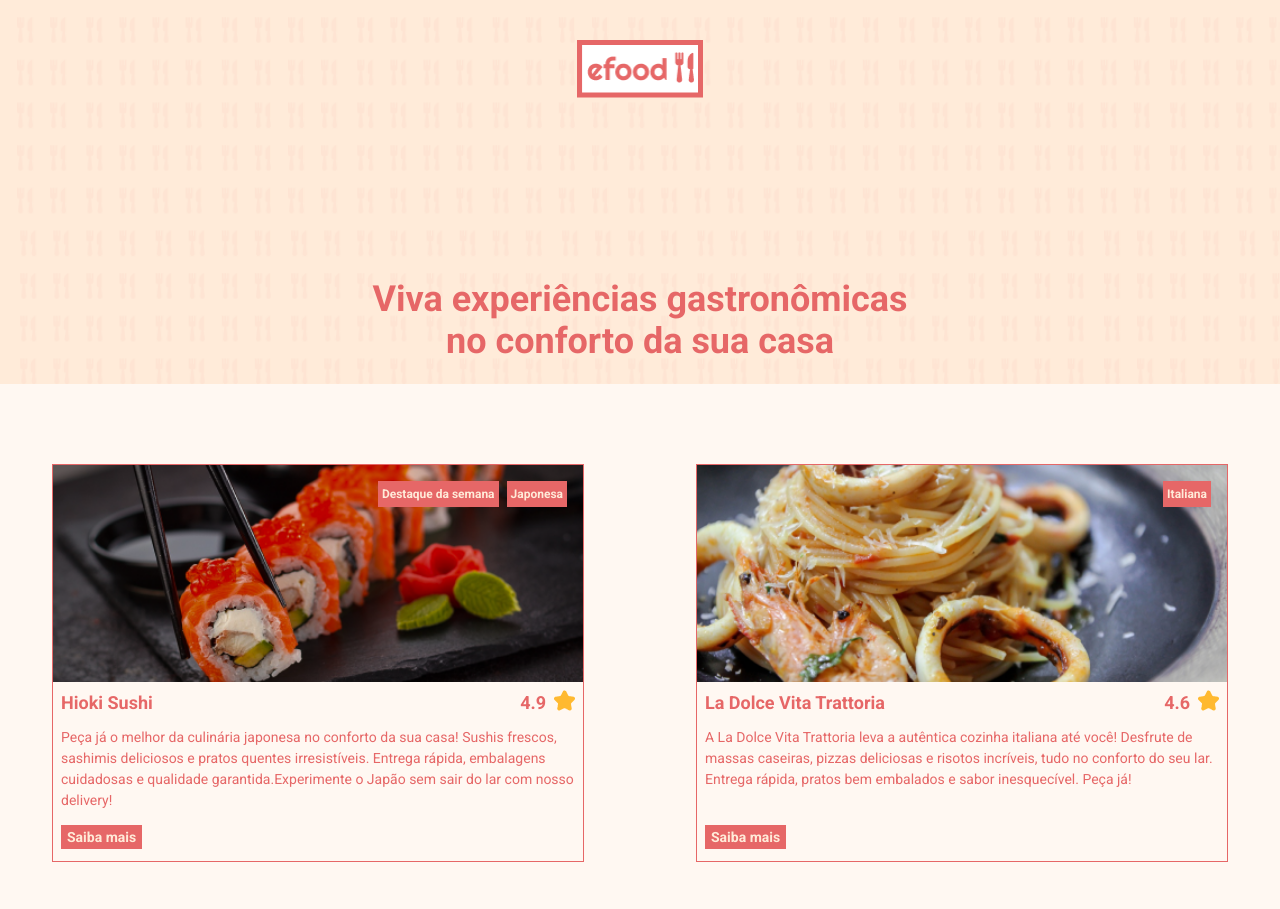
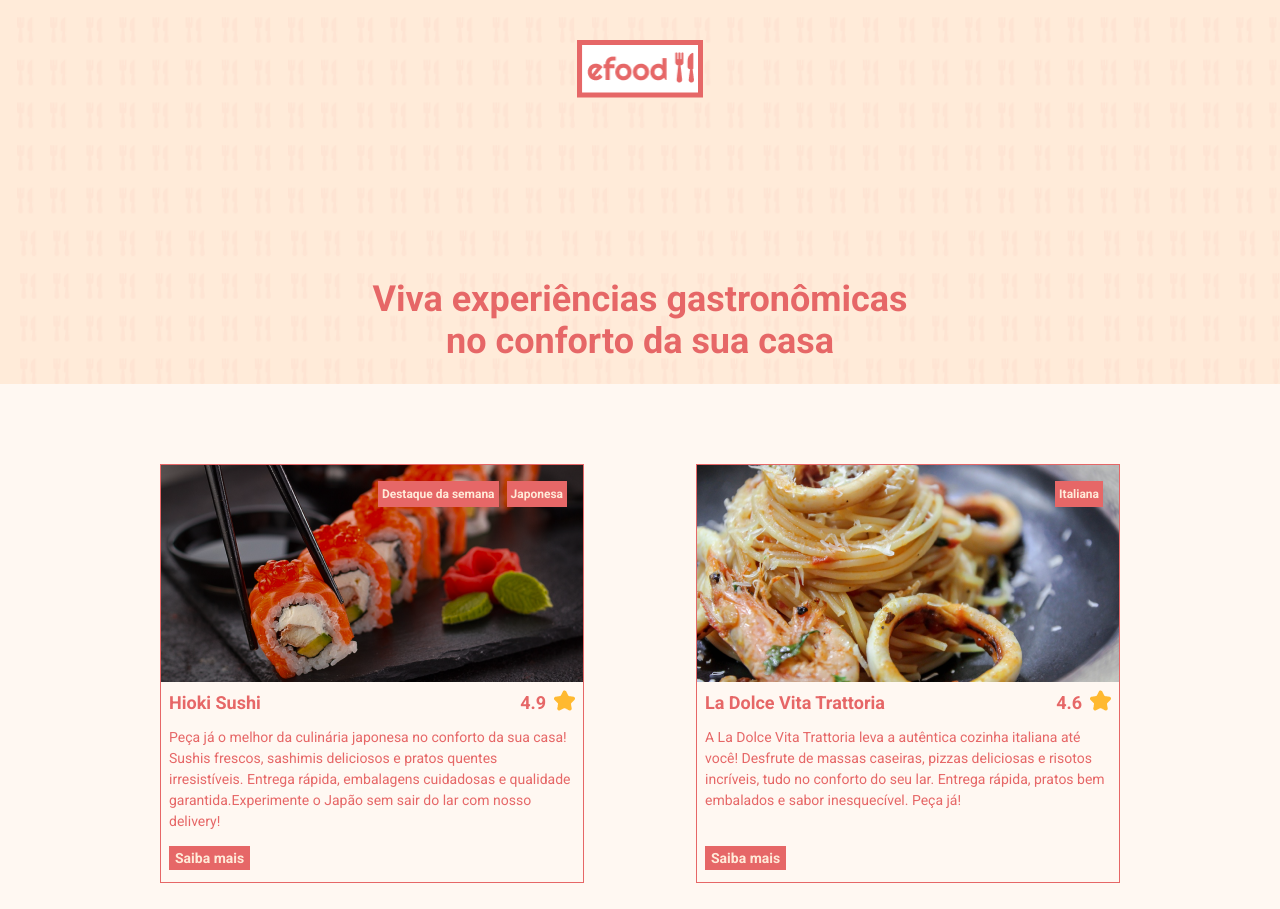
Before and after one commit to DeniseGrassi/Landing_page_efood, a React (Vite) app: page / in a window 1280 px wide. Shown: the top 909 px of the page. Built offline with nearby package versions, Linux system fonts and the light colour scheme.

Commit message:
configurando styles cardContainer

```diff
--- a/src/components/Card/index.tsx
+++ b/src/components/Card/index.tsx
@@ -1,6 +1,6 @@
 import {
     CardContainer,
-    CardUnt,
+    CardUnit,
     CardImg,
     CardBotao,
     CardDescricao,
@@ -13,7 +13,7 @@ import {
     AvaliacaoTexto,
 } from './styles';
 
-// import imageEstrela from '../../assets/estrelaNota.png'
+
 import Tag from '../Tags';
 
 type Props = {
@@ -35,7 +35,7 @@ const Card = ({
     imageEstrela,
 }: Props) => (
     <CardContainer>
-        <CardUnt>
+        <CardUnit>
             <CardImg src={imagem} alt="Imagem do restaurante" />
             <Infos>
                 {infos.map((info) => (
@@ -63,7 +63,7 @@ const Card = ({
                 {' '}
                 <BotaoLink to="/Perfil">Saiba mais</BotaoLink>
             </CardBotao>
-        </CardUnt>
+        </CardUnit>
     </CardContainer>
 );
 
--- a/src/components/Card/styles.ts
+++ b/src/components/Card/styles.ts
@@ -3,28 +3,21 @@ import { cores } from '../../styles';
 import { Link } from 'react-router-dom';
 
 export const CardContainer = styled.div`
-    align-items: flex-start;
-    min-height: 300px;
-    max-width: 1240px;
+    max-width: 1024px;
     margin: 0 auto;
     padding: 0 16px;
-    display: flex;
-    gap: 16px;
-    flex-wrap: wrap;
-    justify-content: center;
 `;
 
-export const CardUnt = styled.div`
+export const CardUnit = styled.div`
     background-color: ${cores.corFundo};
-    min-width: 300px;
-    max-width: 100%;
-    height: 398px;
+    width: 100%;
+    height: 90%;
+    max-width: 472px;
     margin-bottom: 48px;
     border: 1px solid ${cores.laranjaEscuro};
     display: flex;
     flex-direction: column;
     position: relative;
-    flex: 1;
 `;
 
 export const CardImg = styled.img`
```
